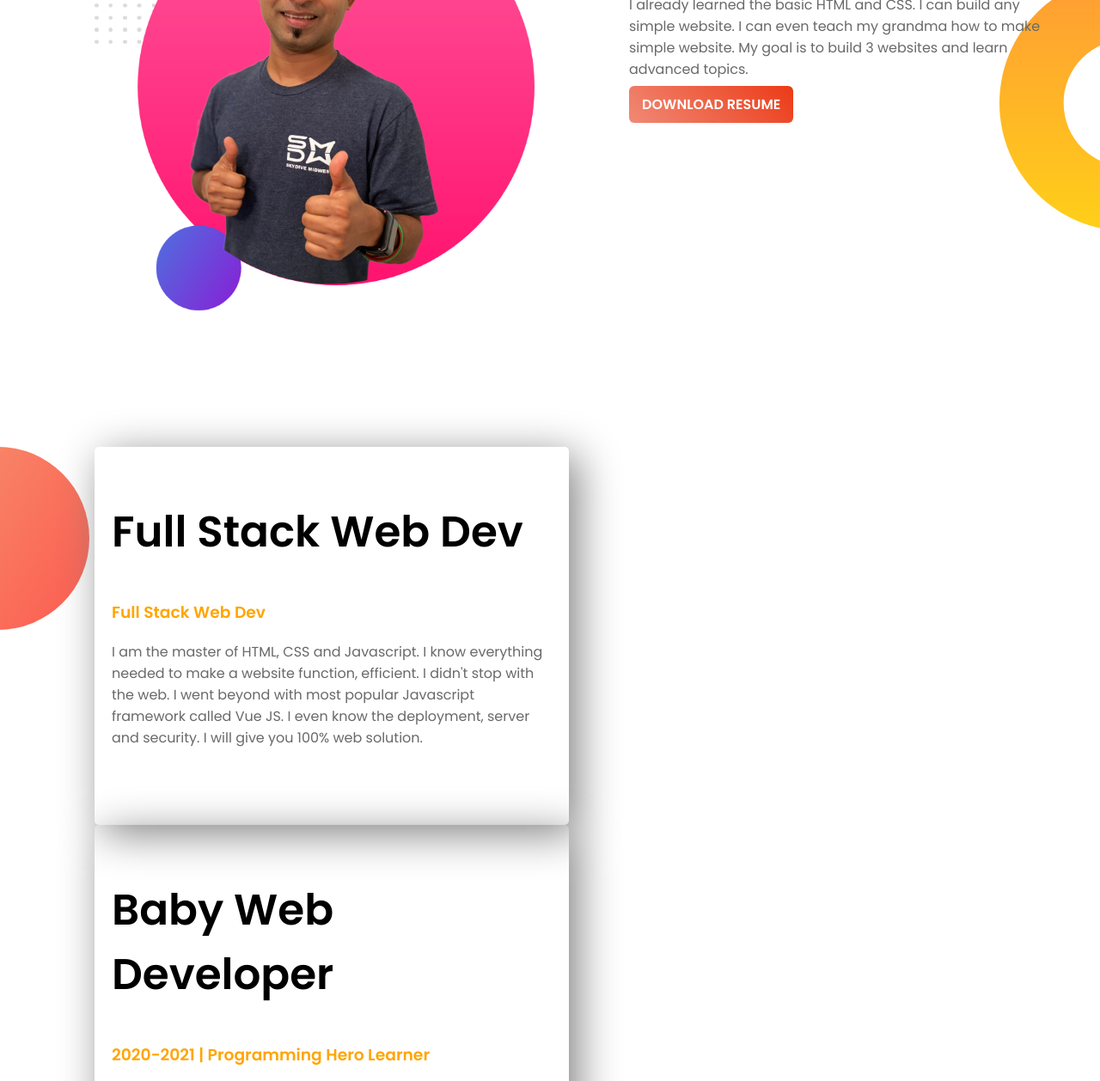
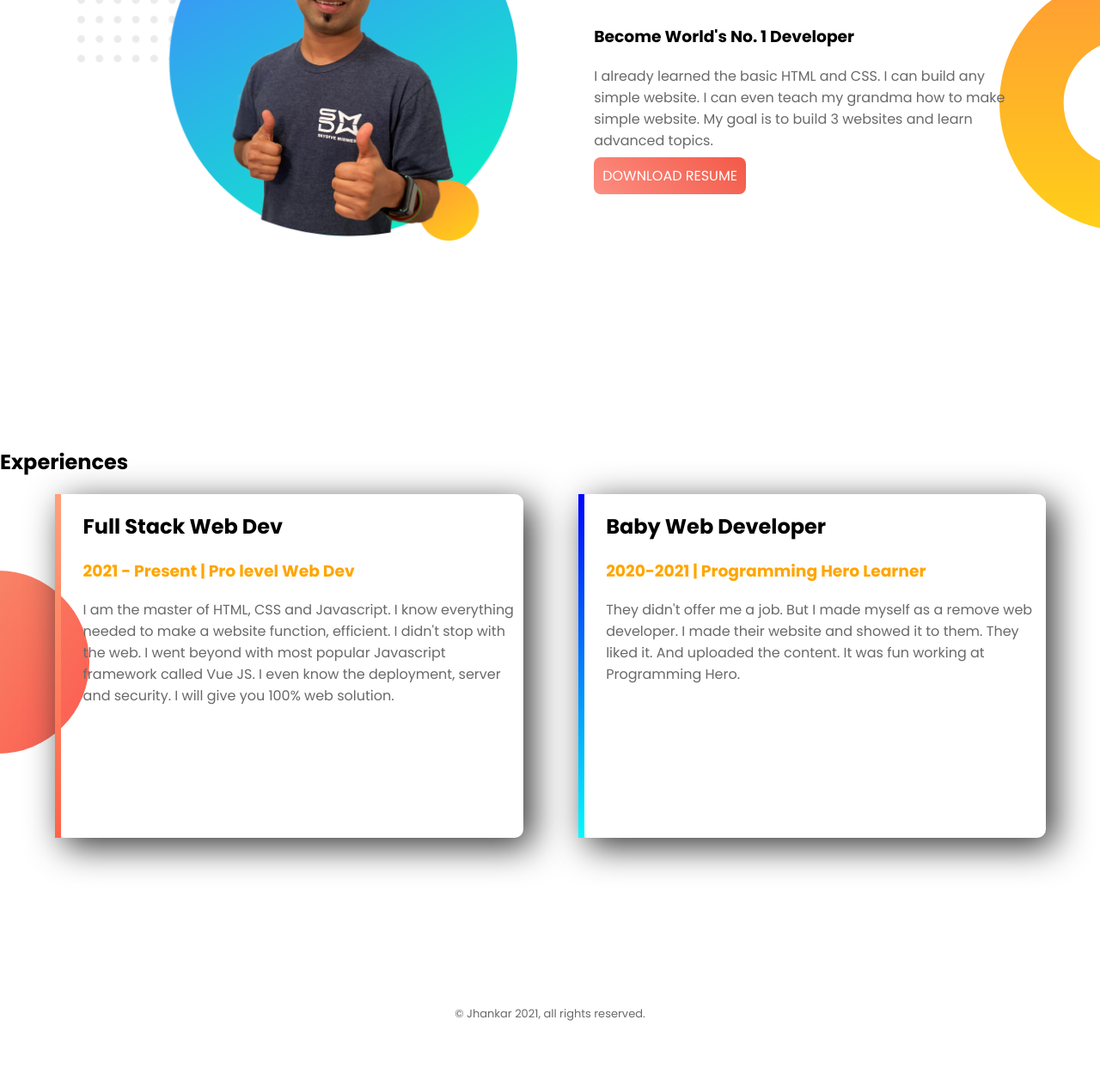
Before and after one commit to coder-shahjalal/web-portal, a plain HTML site: page index.html in a window 1280 px wide. Shown: the part 780-2038 px from the top of the page at 86% size. After the commit the page ends 1983 px from the top, so only its background shows below. Drawn offline with Linux system fonts and the light colour scheme.

Commit message:
complite

```diff
--- a/index.html
+++ b/index.html
@@ -4,64 +4,72 @@
     <meta charset="UTF-8">
     <meta http-equiv="X-UA-Compatible" content="IE=edge">
     <meta name="viewport" content="width=device-width, initial-scale=1.0">
-    <title>demo web portfolio</title>
+    <title>test learning </title>
     <link rel="preconnect" href="https://fonts.googleapis.com">
 <link rel="preconnect" href="https://fonts.gstatic.com" crossorigin>
-                <link href="https://fonts.googleapis.com/css2?family=Poppins:ital,wght@0,100;0,200;0,300;0,400;0,500;0,600;1,100;1,200;1,300;1,400;1,500;1,600&display=swap" rel="stylesheet">
+<link href="https://fonts.googleapis.com/css2?family=Poppins:ital,wght@0,100;0,200;0,300;0,400;0,500;0,600;0,700;1,100;1,200;1,300;1,400;1,500;1,600;1,700&display=swap" rel="stylesheet">
 
     <link rel="stylesheet" href="style.css">
-
 </head>
 <body>
+
             <section class="welcome-area">
-        <div class="half-part">
+
+                <div class="half-width">
                     <h1>Welcome To</h1>
-            <h1><span class="orange-color">Jhankar</span> Website</h1>
-            <h3>World-class professional web de</h3>
+                    <h1><span class="color-orange">Jhankar</span> Website</h1>
+                    <h3>World-class professional web dev</h3>
                     <p>You might saw me jumping, climbing buildings, and stopping trains. But nobody pays me a dime for that work. That's why I am learning and mastering web development. I will not stop until I become the Web Development Hero.</p>
+                    <a target="_blank" class="button" href="www.google.com">HIRE ME</a>
+                </div>
+                <div class="half-width">
+                    <img src="./images/profile.png" alt="">
 
-            <a class="hire-button" target="_" href="https://github.com/ProgrammingHero1/web-portfolio">HIRE ME</a>
                 </div>
-        <div class="half-part">
-            <img src="./images/profile.png" alt="photo">
 
+            </section>
+
+        <section  class="dream-area">
+
+                    <div class="half-width">
+                        <img src="./images/profile2.png" alt="">
+
+                    </div>
+
+                    <div class="half-width">
+                        <h1>Big Dream</h1>
+
+                        <h3>Become World's No. 1 Developer</h3>
+                        <P>I already learned the basic HTML and CSS. I can build any simple website. I can even teach my grandma how to make simple website. My goal is to build 3 websites and learn advanced topics.</P>
+                        <a target="_blank" class="button" href="https://programminghero1.github.io/web-portfolio/">DOWNLOAD RESUME</a>
                     </div>
 
 
             </section>
-    <section class="dream-area">
+            <section class="experience-area">
+                <div>
+                    <h2>Experiences</h2>
 
-                            <div class="half-part">
-                                <img src="./images/jhankar2.png" alt="photo2">
                 </div>
-             <div class="half-part">
-
-                    <h2>Big Dream</h2>
-                    <h3>Become World's No. 1 Developer</h3>
-                    <p>I already learned the basic HTML and CSS. I can build any simple website. I can even teach my grandma how to make simple website. My goal is to build 3 websites and learn advanced topics.</p>
-
-
-                        <a class="hire-button" href="https://www.youtube.com/">DOWNLOAD RESUME</a>
+                <div id="left-border" class="half-width border">
+                    <h2>Full Stack Web Dev</h2>
+                    <h3 class="color-orange"> 2021 - Present | Pro level Web Dev</h3>
+                    <p>I am the master of HTML, CSS and Javascript. I know everything needed to make a website function, efficient. I didn't stop with the web. I went beyond with most popular Javascript framework called Vue JS. I even know the deployment, server and security. I will give you 100% web solution.</p>
 
                 </div>
 
-
-    </section>
-
-     <section class="expreience-area" >
-
-        <div class="half-part box-design">
-                    <h1>Full Stack Web Dev</h1>
-                    <h3 class="orange-color">Full Stack Web Dev</h3>
-                    <p>I am the master of HTML, CSS and Javascript. I know everything needed to make a website function, efficient. I didn't stop with the web. I went beyond with most popular Javascript framework called Vue JS. I even know the deployment, server and security. I will give you 100% web solution.</p>
-        </div>
-        <div class="half-part box-design">
-                    <h1>Baby Web Developer</h1>
-                    <h3 class="orange-color">2020-2021 | Programming Hero Learner</h3>
+                <div id="left-border-2" class="half-width border">
+                    <h2>Baby Web Developer</h2>
+                    <h3 class="color-orange"> 2020-2021 | Programming Hero Learner</h3>
                     <p>They didn't offer me a job. But I made myself as a remove web developer. I made their website and showed it to them. They liked it. And uploaded the content. It was fun working at Programming Hero.</p>
                 </div>
+            </section>
+                <footer class="footer">
+
+                    <p>© Jhankar 2021, all rights reserved.</p>
+                </footer>
 
 
-     </section>
+
 </body>
 </html>
--- a/style.css
+++ b/style.css
@@ -2,40 +2,37 @@ body {
   margin: 0px;
   font-family: "Poppins", sans-serif;
 }
+
 section {
   height: 500px;
   margin-bottom: 150px;
 }
+
 h1 {
   font-size: 50px;
 }
-.orange-color {
-  color: orange;
+
+.color-orange {
+  color: #ffa500;
+}
+
+p {
+  color: #696969;
+}
+
+.half-width {
+  width: 40%;
+  float: left;
+  margin-left: 5%;
+  padding-left: 2%;
+}
+.half-width img {
+  width: 100%;
 }
 
 .welcome-area {
   background-image: url(./images/top-banner.png);
-
   background-repeat: no-repeat;
-}
-
-.half-part {
-  width: 40%;
-
-  float: left;
-  margin-left: 110px;
-}
-.half-part img {
-  width: 100%;
-}
-
-.hire-button {
-  text-decoration: none;
-  background-image: linear-gradient(45deg, #f08a76, #ec3a16);
-  border-radius: 6px;
-  padding: 10px 15px;
-  font-weight: 700;
-  color: white;
 }
 
 .dream-area {
@@ -44,17 +41,43 @@ h1 {
   background-position: right;
 }
 
-.expreience-area {
+.button {
+  background-image: linear-gradient(
+    45deg,
+    rgb(252, 142, 129),
+    rgb(243, 89, 72)
+  );
+  padding: 10px 10px;
+  text-decoration: none;
+  border-radius: 8px;
+  color: white;
+}
+
+.experience-area {
   background-image: url(./images/exp-bg.png);
   background-repeat: no-repeat;
-}
-p {
-  color: #696969;
+  background-position: left;
 }
 
-.box-design {
-  box-shadow: 10px 10px 50px gray;
-  padding: 20px 20px;
+.border {
+  box-shadow: 10px 10px 40px rgb(51, 51, 51);
+  border-radius: 10px;
   height: 80%;
-  border-radius: 5px;
 }
+
+#left-border {
+  border-left: 7px solid;
+  border-image: linear-gradient(180deg, lightSalmon, tomato);
+  border-image-slice: 1;
+}
+
+#left-border-2 {
+  border-left: 7px solid;
+  border-image: linear-gradient(180deg, #0002ff, #00fbff);
+  border-image-slice: 1;
+}
+
+.footer {
+  font-size: 13px;
+  text-align: center;
+}
```
Lines whose indentation alone changed are shown as unchanged.
